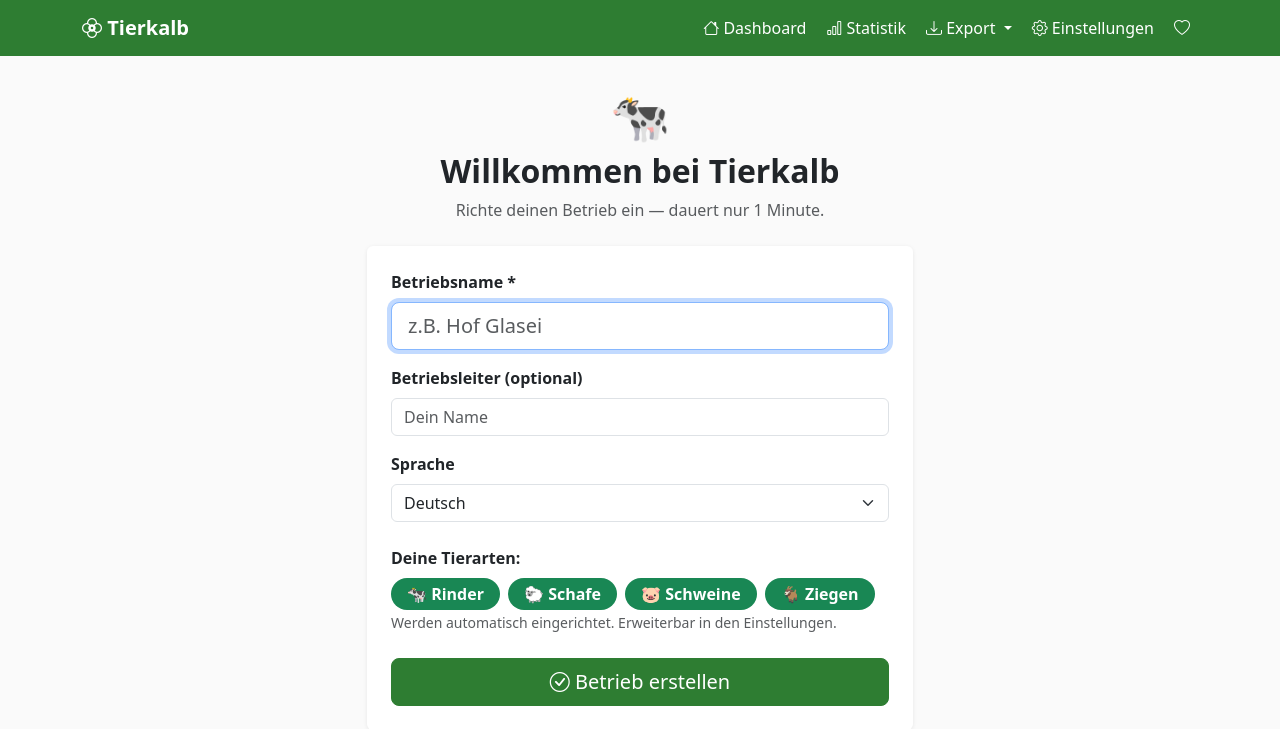
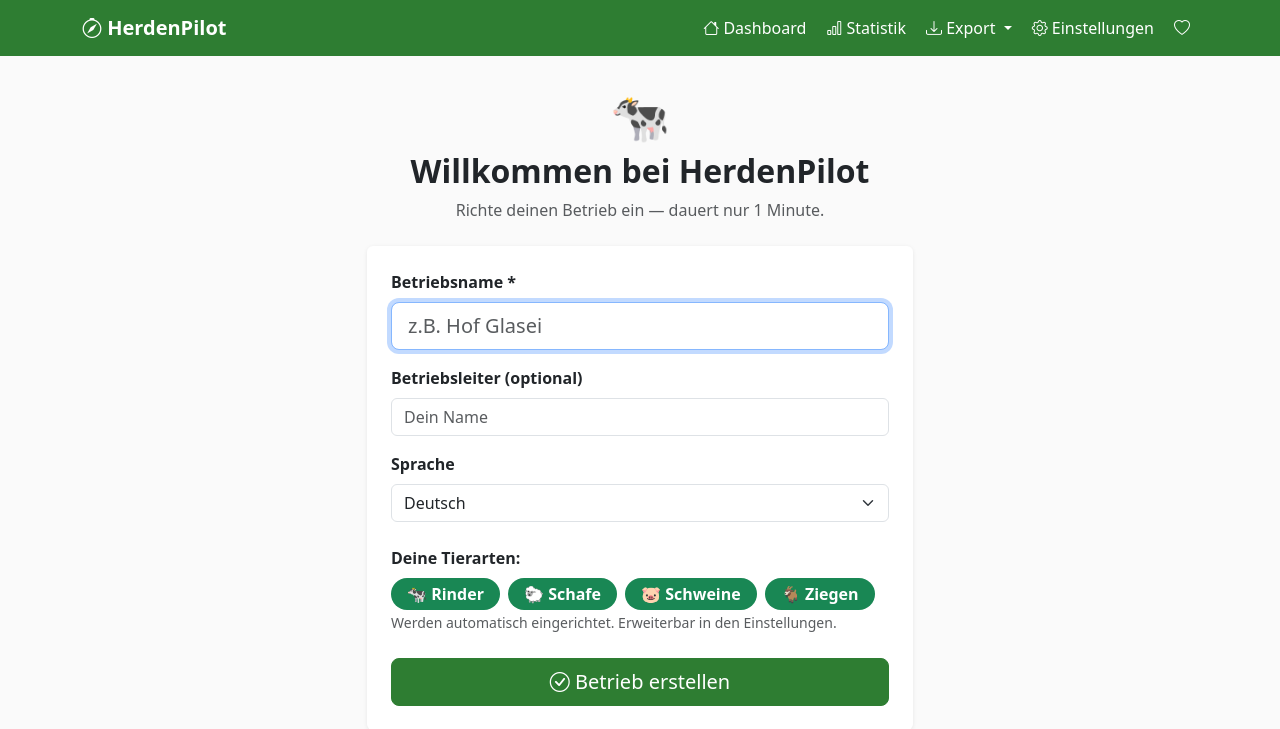
Before and after one commit to Glasei81/Tierkalb-, a Flask app: page /setup in a window 1280 px wide. Shown: the top 729 px of the page. Run offline with Flask 3, Linux system fonts and the light colour scheme.

Commit message:
rebrand: Tierkalb → HerdenPilot (Name, Beschreibung, UI)

```diff
--- a/templates/base.html
+++ b/templates/base.html
@@ -3,14 +3,14 @@
 <head>
   <meta charset="utf-8">
   <meta name="viewport" content="width=device-width, initial-scale=1">
-  <title>{% block title %}Tierkalb{% endblock %}</title>
+  <title>{% block title %}HerdenPilot{% endblock %}</title>
   <link rel="stylesheet" href="https://cdn.jsdelivr.net/npm/bootstrap@5.3.3/dist/css/bootstrap.min.css">
   <link rel="stylesheet" href="https://cdn.jsdelivr.net/npm/bootstrap-icons@1.11.3/font/bootstrap-icons.min.css">
   <link rel="manifest" href="/static/manifest.json">
   <meta name="theme-color" content="#2e7d32">
   <meta name="apple-mobile-web-app-capable" content="yes">
   <meta name="apple-mobile-web-app-status-bar-style" content="default">
-  <meta name="apple-mobile-web-app-title" content="Tierkalb">
+  <meta name="apple-mobile-web-app-title" content="HerdenPilot">
   <link rel="apple-touch-icon" href="/static/icon.svg">
   <style>
     :root { --bs-primary: #2e7d32; --bs-primary-rgb: 46,125,50; }
@@ -32,7 +32,7 @@
 <nav class="navbar navbar-expand-lg">
   <div class="container">
     <a class="navbar-brand fw-bold" href="/dashboard">
-      <i class="bi bi-flower2"></i> Tierkalb
+      <i class="bi bi-compass"></i> HerdenPilot
     </a>
     <button class="navbar-toggler border-0" type="button"
             data-bs-toggle="collapse" data-bs-target="#navMenu">
--- a/templates/setup.html
+++ b/templates/setup.html
@@ -1,11 +1,11 @@
 {% extends 'base.html' %}
-{% block title %}Farm einrichten — Tierkalb{% endblock %}
+{% block title %}Betrieb einrichten — HerdenPilot{% endblock %}
 {% block content %}
 <div class="row justify-content-center">
   <div class="col-md-6">
     <div class="text-center mb-4">
       <div style="font-size:3rem">🐄</div>
-      <h2 class="fw-bold">Willkommen bei Tierkalb</h2>
+      <h2 class="fw-bold">Willkommen bei HerdenPilot</h2>
       <p class="text-muted">Richte deinen Betrieb ein — dauert nur 1 Minute.</p>
     </div>
     <div class="card">
--- a/tierarten.py
+++ b/tierarten.py
@@ -1,4 +1,4 @@
-# Tierart-Konfigurationen für Tierkalb v3.3
+# Tierart-Konfigurationen für HerdenPilot v3.3
 
 TIERARTEN = {
     "Rinder":   {"brunft": 21,   "tragzeit": 280, "tk_tage": 28, "label": "Kalben",      "emoji": "🐄"},
@@ -27,7 +27,7 @@ EREIGNIS_TYPEN = [
 
 I18N = {
     "de": {
-        "willkommen":      "Willkommen zu Tierkalb",
+        "willkommen":      "Willkommen bei HerdenPilot",
         "dashboard":       "Dashboard",
         "statistik":       "Statistik",
         "einstellungen":   "Einstellungen",
@@ -51,7 +51,7 @@ I18N = {
         "keine_daten":     "Noch keine Daten vorhanden",
     },
     "en": {
-        "willkommen":      "Welcome to Tierkalb",
+        "willkommen":      "Welcome to HerdenPilot",
         "dashboard":       "Dashboard",
         "statistik":       "Statistics",
         "einstellungen":   "Settings",
```
Also changed, not shown: README.md, static/manifest.json.
